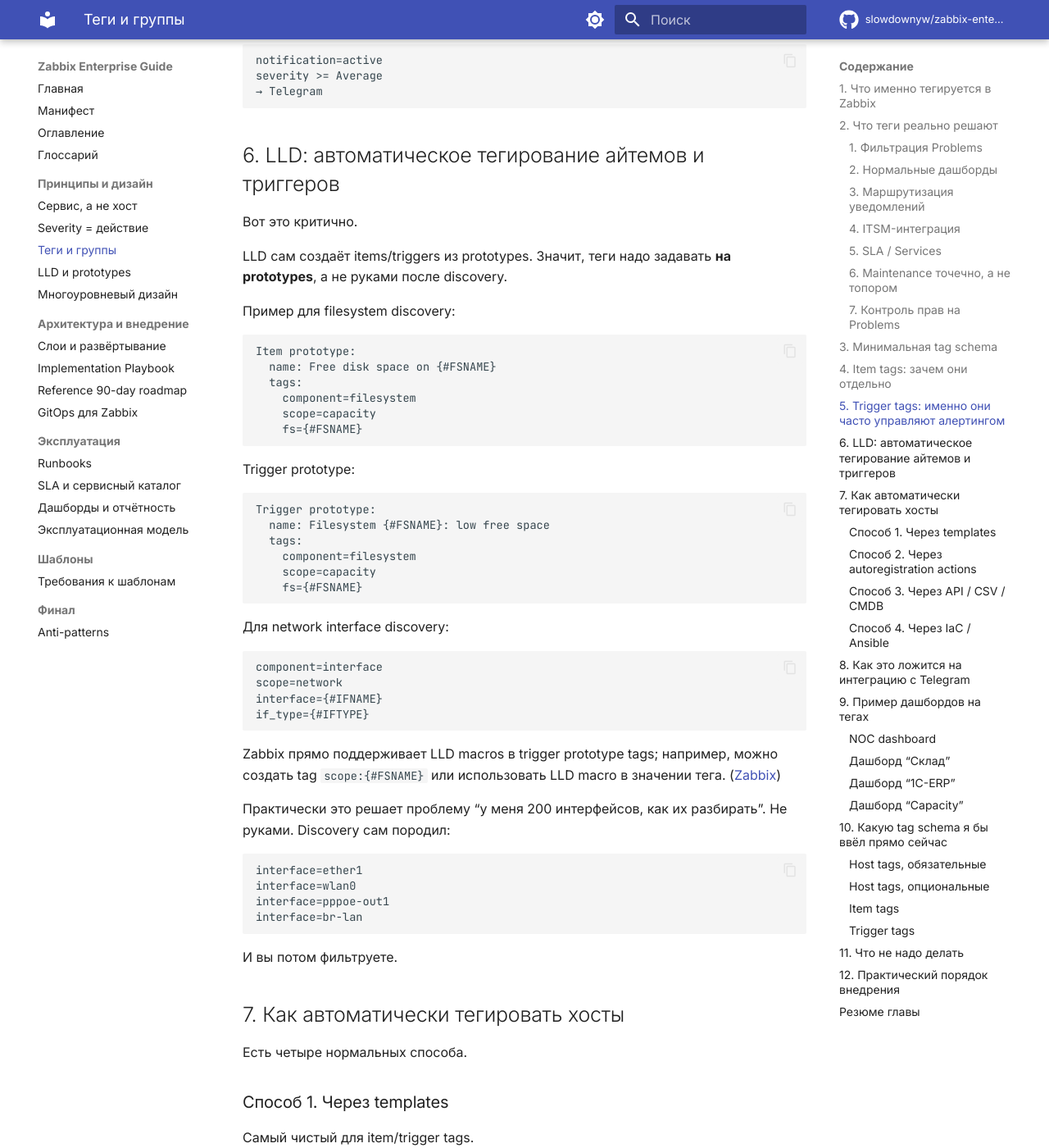
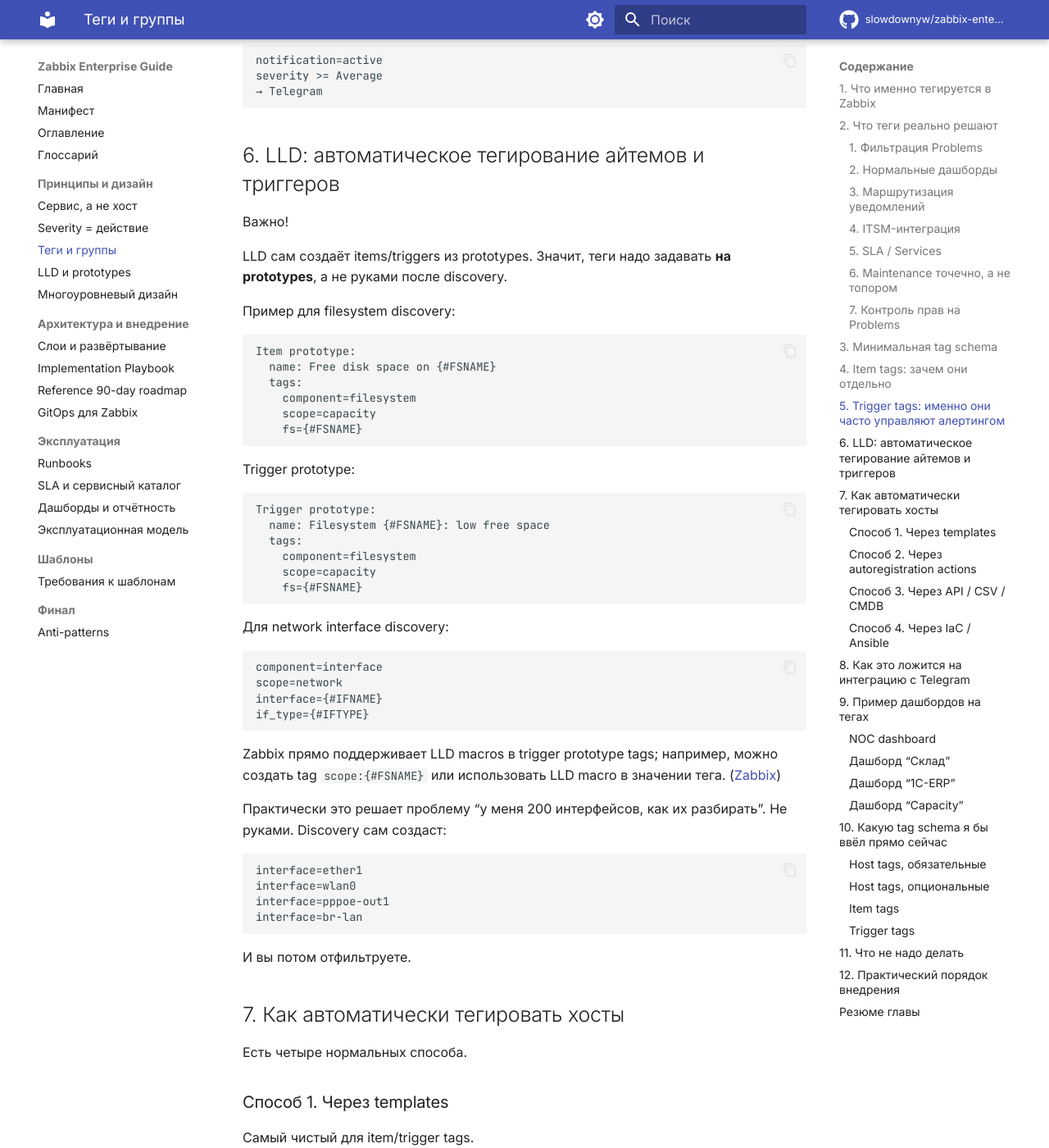
Before and after one commit to slowdownyw/zabbix-enterprise-guide, an MkDocs documentation site: the page built from docs/03_tags_and_groups.md, in a window 1280 px wide and 1400 px high, scrolled down 9512 px. Shown: the whole window at 82% size. Built offline with MkDocs 1.6.1 and Material for MkDocs 9.7.7, drawn with Linux system fonts in a browser that asks for light colours; comment, search, counter and statistics services are not loaded; some of the changed text lies outside the part shown.

Commit message:
alpha-v03-terminology

````diff
--- a/docs/03_tags_and_groups.md
+++ b/docs/03_tags_and_groups.md
@@ -149,7 +149,7 @@
 Severity >= Warning → Telegram
 ```
 
-делаешь:
+делаем:
 
 ```text
 env=prod
@@ -460,7 +460,7 @@
 
 ## 6. LLD: автоматическое тегирование айтемов и триггеров
 
-Вот это критично.
+Важно!
 
 LLD сам создаёт items/triggers из prototypes. Значит, теги надо задавать **на prototypes**, а не руками после discovery.
 
@@ -497,7 +497,7 @@
 
 Zabbix прямо поддерживает LLD macros в trigger prototype tags; например, можно создать tag `scope:{#FSNAME}` или использовать LLD macro в значении тега. ([Zabbix][1])
 
-Практически это решает проблему “у меня 200 интерфейсов, как их разбирать”. Не руками. Discovery сам породил:
+Практически это решает проблему “у меня 200 интерфейсов, как их разбирать”. Не руками. Discovery сам создаст:
 
 ```text
 interface=ether1
@@ -506,7 +506,7 @@
 interface=br-lan
 ```
 
-И вы потом фильтруете.
+И вы потом отфильтруете.
 
 ## 7. Как автоматически тегировать хосты
 
````
Also changed, not shown: other parts of docs/03_tags_and_groups.md (+4 -4 lines), docs/02_severity_model.md (+1 -1 lines), docs/04_lld_and_prototypes.md (+1 -1 lines), docs/05_layered_design.md (+2 -3 lines), docs/07_implementation_roadmap.md (+4 -4 lines), docs/09_runbooks.md (+1 -1 lines).
